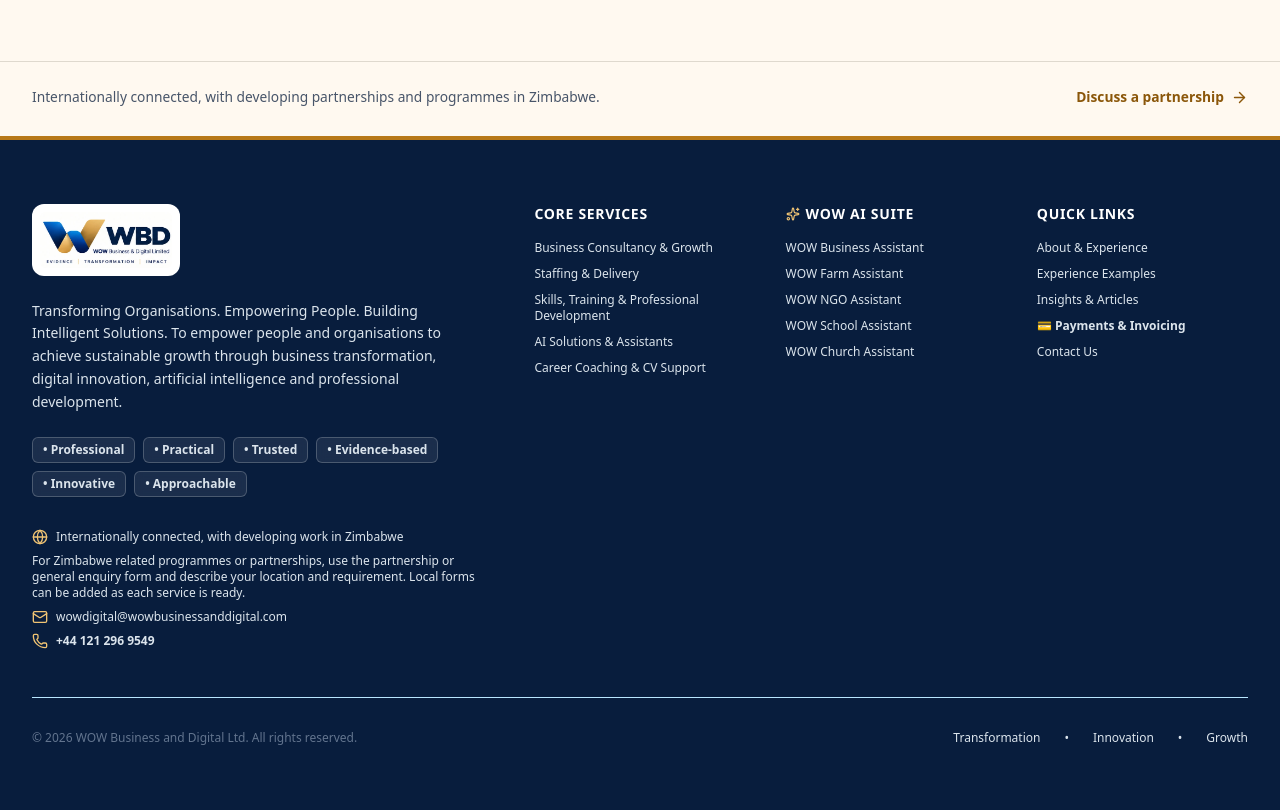
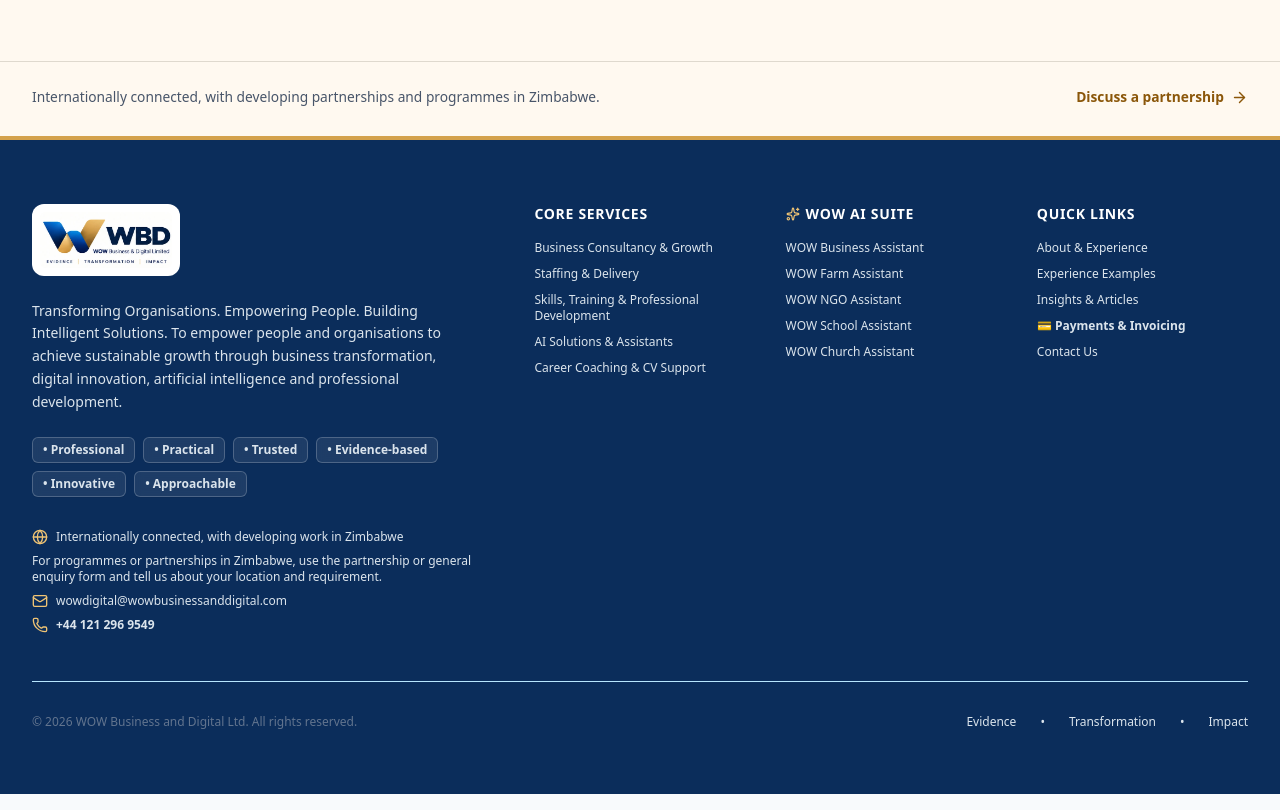
Before and after one commit to CptnMugo/WOW-Business-and-Digital, a React (Vite) app: page / in a window 1280 px wide. Shown: the part 2400-3210 px from the top of the page. Built offline with nearby package versions, Linux system fonts and the light colour scheme.

Commit message:
Apply WBD identity and clarify interior page forms

```diff
--- a/src/components/Footer.tsx
+++ b/src/components/Footer.tsx
@@ -15,7 +15,7 @@
   };
 
   return (
-    <footer className="wbd-site-footer bg-[#081D3D] border-t-4 border-[#B87918] text-white transition-all duration-300 relative overflow-hidden">
+    <footer className="wbd-site-footer bg-[#0b2d5b] border-t-4 border-[#d4a24c] text-white transition-all duration-300 relative overflow-hidden">
       <div className="max-w-7xl mx-auto px-4 sm:px-6 lg:px-8 py-16 relative z-10">
         <div className="grid grid-cols-1 md:grid-cols-2 lg:grid-cols-5 gap-10">
 
@@ -47,7 +47,7 @@
                 <Globe className="w-4 h-4 shrink-0 text-blue-600" />
                 <span>Internationally connected, with developing work in Zimbabwe</span>
               </div>
-              <p className="text-xs text-slate-600">For Zimbabwe related programmes or partnerships, use the partnership or general enquiry form and describe your location and requirement. Local forms can be added as each service is ready.</p>
+              <p className="text-xs text-slate-600">For programmes or partnerships in Zimbabwe, use the partnership or general enquiry form and tell us about your location and requirement.</p>
               <div className="flex items-center gap-2">
                 <Mail className="w-4 h-4 shrink-0 text-blue-600" />
                 <a href={`mailto:${BRAND_INFO.email}`} className="hover:text-blue-700 hover:underline transition-all">
@@ -171,11 +171,11 @@
         <div className="mt-12 pt-8 border-t border-sky-200 text-slate-500 flex flex-col sm:flex-row items-center justify-between text-xs gap-4">
           <p>© {new Date().getFullYear()} WOW Business and Digital Ltd. All rights reserved.</p>
           <div className="flex gap-6 font-medium text-slate-600">
+            <span>Evidence</span>
+            <span>•</span>
             <span>Transformation</span>
             <span>•</span>
-            <span>Innovation</span>
-            <span>•</span>
-            <span>Growth</span>
+            <span>Impact</span>
           </div>
         </div>
       </div>
```
